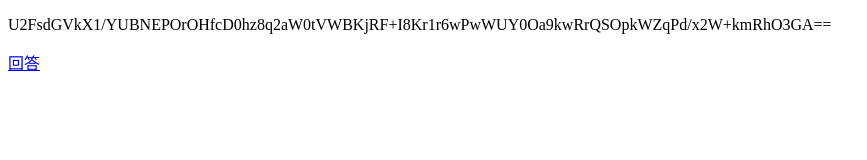
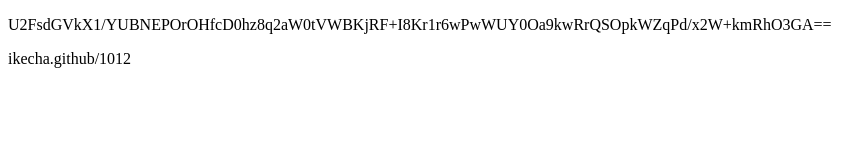
Before and after one commit to ikecha/1033, a plain HTML site: page index.html in a window 1280 px wide. Shown: the whole page, without its empty margins (0-867 px from the left). Drawn offline with Linux system fonts and the light colour scheme.

Commit message:
Update index.html

```diff
--- a/index.html
+++ b/index.html
@@ -7,6 +7,6 @@
 </head>
 <body>
     <p>U2FsdGVkX1/YUBNEPOrOHfcD0hz8q2aW0tVWBKjRF+I8Kr1r6wPwWUY0Oa9kwRrQSOpkWZqPd/x2W+kmRhO3GA==</p>
-    <a href="ikecha.github.io/1012">回答</a>
+    <a> ikecha.github/1012</a>
 </body>
 </html>
```
